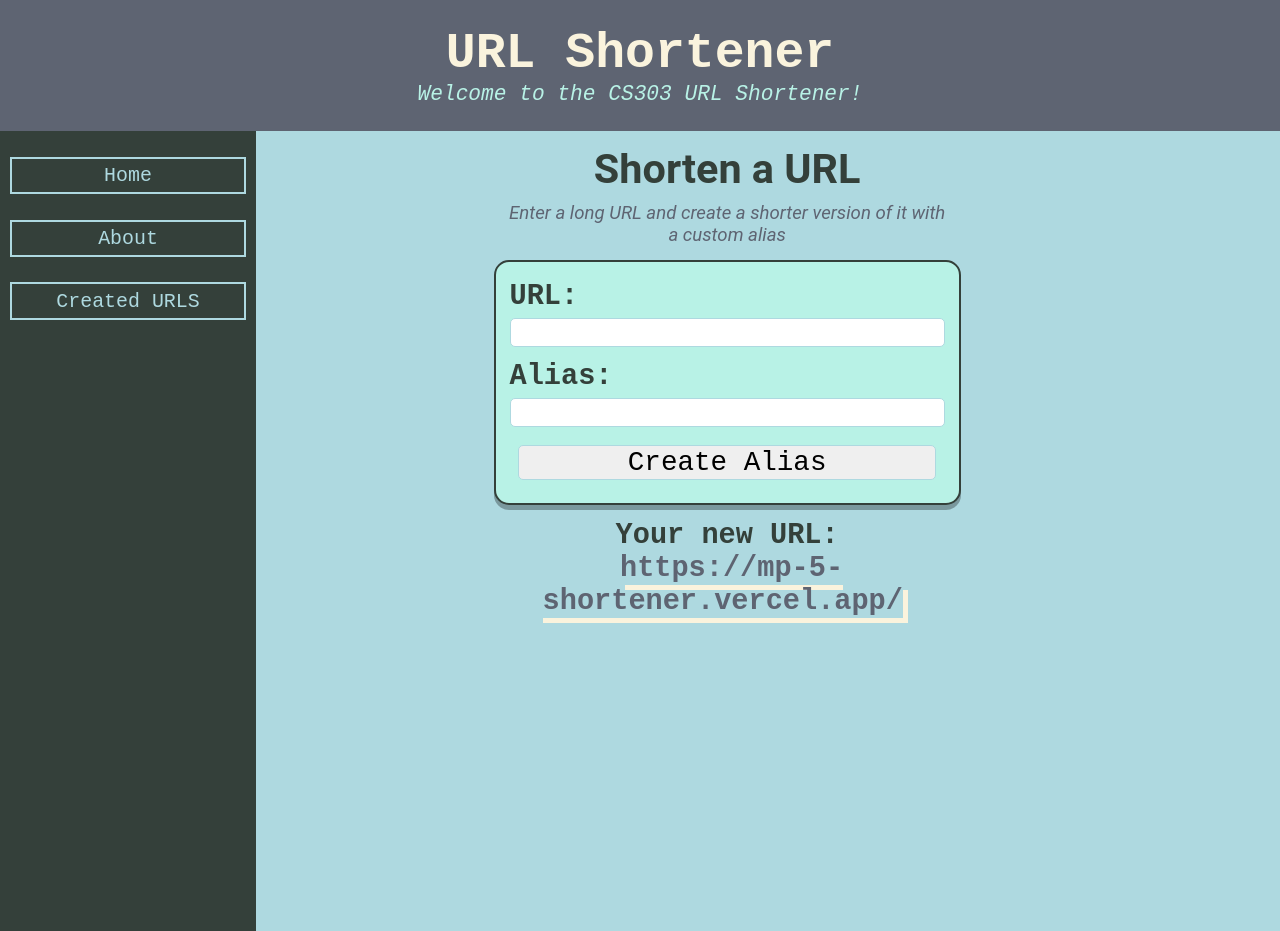
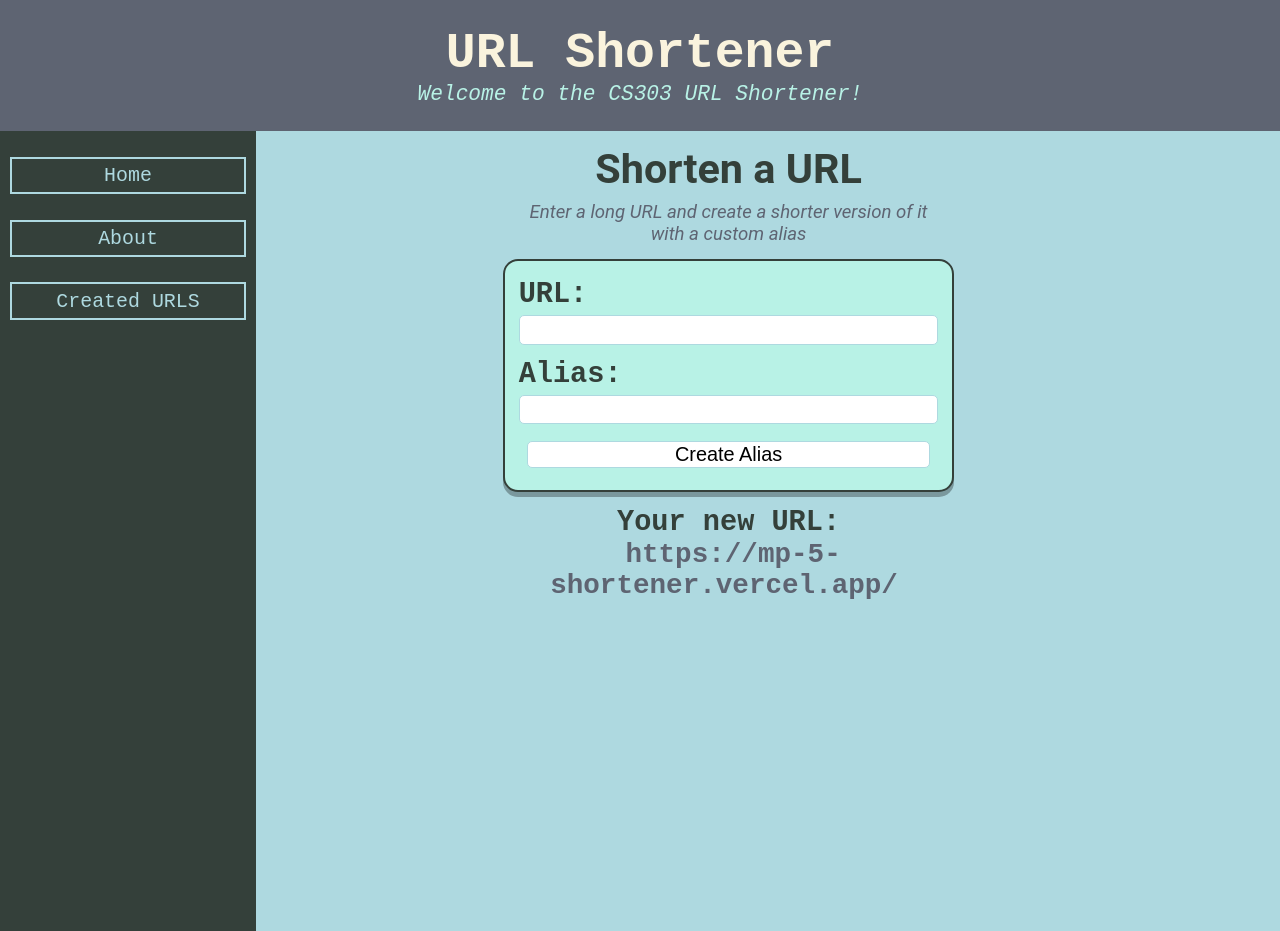
Before and after one commit to WynnMusselman/mp-5, a Next.js app: page / in a window 1280 px wide. Built offline with nearby package versions, Linux system fonts and the light colour scheme; no server answers.

Commit message:
added styling to button

```diff
--- a/app/components/URLInputForm.tsx
+++ b/app/components/URLInputForm.tsx
@@ -55,20 +55,25 @@ const InputStyled = styled.input`
 
 const ButtonStyled = styled.button`
     margin: 3%;
-    font: calc(2px + 2vw) monospace;
+    font: calc(2px + 1.4vw) arial;
     border: 1px solid #AED9E0;
     border-radius: 5px;
+    background-color: #FFFFFFFF;
+
+    &:hover {
+        background-color: #9fcae4;
+        font-style: italic;
+    }
 `
 
 const OutputWrapper = styled.div`
-    margin: 3%;
+    margin-top: 3%;
 `
 
 const OutputStyled = styled.a`
-    font: bold calc(3px + 2vw) monospace;
+    font: bold calc(2px + 2vw) monospace;
     color: #5E6472;
     margin: 2%;
-    box-shadow: 5px 5px #FAF3DD;
     text-decoration: none;
 
     &:hover{
```
